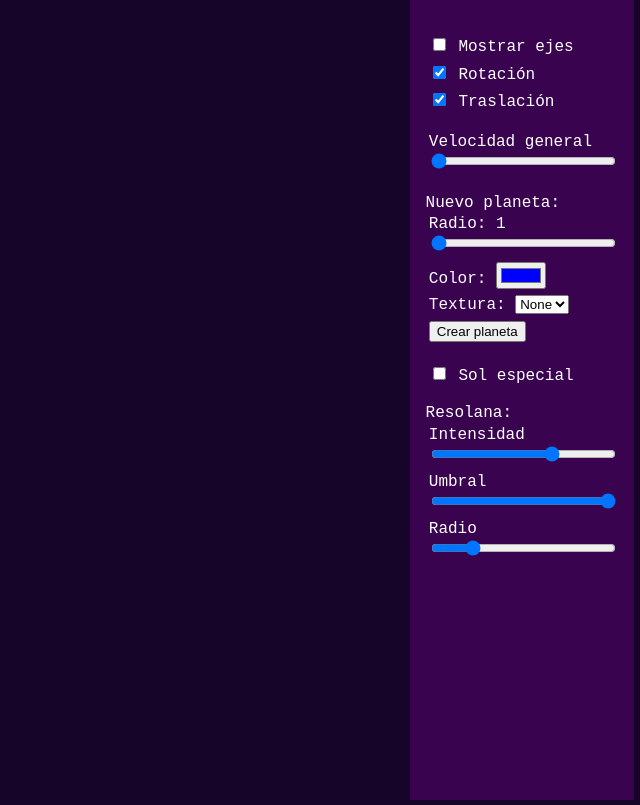
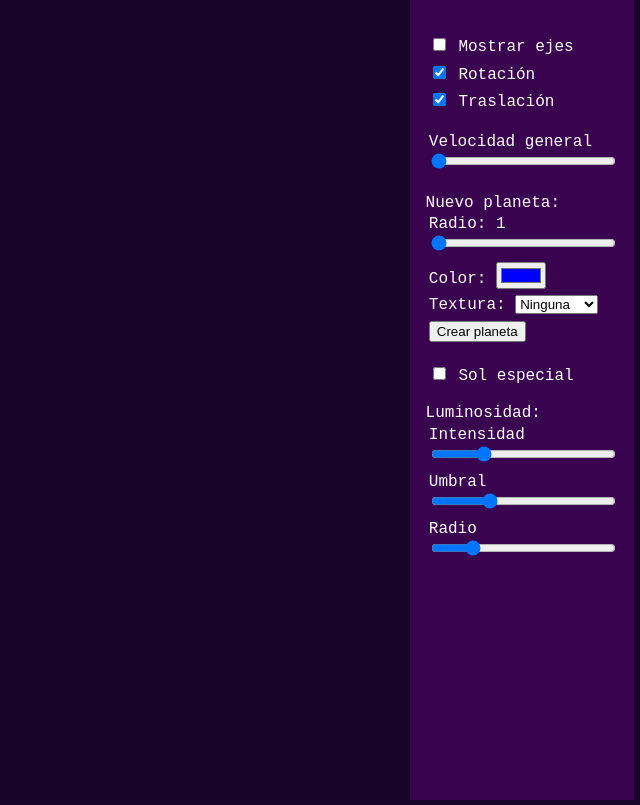
Before and after one commit to alebringas/solar-system, a plain HTML site: page index.html in a window 1280 px wide. Shown: the whole page, without its empty margins (640-1280 px from the left). Drawn offline with nearby package versions, Linux system fonts and the light colour scheme.

Commit message:
Textures

```diff
--- a/index.html
+++ b/index.html
@@ -34,7 +34,6 @@
                     </div>
                 </div>
                 <div class="control-group">Nuevo planeta:
-                    <!-- <div class="control">Modelo:<br/><input id="obj" type="file" accept=".obj"/></div> -->
                     <div class="control">Radio:
                         <output>1</output>
                         <input id="new-planet-radius" type="range" min="1" max="10" value="1" oninput="this.previousElementSibling.value = this.value"/>
@@ -45,8 +44,17 @@
                     </div>
                     <div class="control"> Textura:
                         <select id="texture-selector">
-                            <option value="">None</option>
-                            <option value="sunPOT.png">Sun</option>
+                            <option value="">Ninguna</option>
+                            <option value="./textures/sunPOT.png">Sol</option>
+                            <option value="./textures/lava.jpg">Lava</option>
+                            <option value="./textures/pastafrola.jpg">Pastafrola</option>
+                            <option value="./textures/brick.jpg">Ladrillo</option>
+                            <option value="./textures/cookie.jpg">Galletita</option>
+                            <option value="./textures/teapot.jpg">Tetera</option>
+                            <option value="./textures/arbol.jpg">Planta</option>
+                            <option value="./textures/dirt.png">Suelo</option>
+                            <option value="./textures/piedras.jpg">Piedras</option>
+                            <option value="./textures/escamas.jpg">Escamas</option>
                         </select>
                     </div>
                     <div class="control">
@@ -59,18 +67,14 @@
                         <label for="special-sun">Sol especial</label>
                     </div>
                 </div>
-                <div class="control-group">Resolana:
-                    <!-- <div class="control">
-                        <input type="range" id="exposure" step="0.1" min="0" max="1" value="1">
-                        <label for="exposure">Exposición</label>
-                    </div> -->
+                <div class="control-group">Luminosidad:
                     <div class="control">
                         <label for="bloom-strength">Intensidad</label>
-                        <input type="range" id="bloom-strength" step="0.1" min="0" max="1.5" value="1">
+                        <input type="range" id="bloom-strength" step="0.1" min="0" max="1.5" value="0.4">
                     </div>
                     <div class="control">
                         <label for="bloom-threshold">Umbral</label>
-                        <input type="range" id="bloom-threshold" step="0.1" min="0" max="1" value="1">
+                        <input type="range" id="bloom-threshold" step="0.1" min="0" max="1" value="0.3">
                     </div>
                     <div class="control">
                         <label for="bloom-radius">Radio</label>
--- a/main.js
+++ b/main.js
@@ -88,7 +88,7 @@ const earth = newPlanet(1, 0x0000ff, systemRadius + earthRadius + 1);
 scene.add(earth);
 
 function newSun(radius) {
-    let texture = textureLoader.load("sunPOT.png");
+    let texture = textureLoader.load("./textures/sunPOT.png");
     texture.wrapS = THREE.RepeatWrapping;
     texture.wrapT = THREE.RepeatWrapping;
     texture.repeat.set(2,2);
@@ -174,7 +174,7 @@ function resizeRendererToDisplaySize(renderer) {
 
 const objLoader = new OBJLoader();
 
-let teapot = objLoader.load("teapot.obj", loadTeapotSun, onProgress, onError);
+let teapot = objLoader.load("./models/teapot.obj", loadTeapotSun, onProgress, onError);
 
 
 function onError( error ) {
@@ -219,6 +219,8 @@ function getTexture() {
     if ( fileName != "" ) {
         texture = textureLoader.load( fileName );
         texture.wrapS = THREE.RepeatWrapping;
+        texture.wrapT = THREE.RepeatWrapping;
+        texture.repeat.set(4,4);
     }
     return texture;
 }
```
Also changed, not shown: models/teapot.obj (renamed from teapot.obj), space.jpg (deleted), sun.png (deleted), textures/arbol.jpg (added), textures/cookie.jpg (added), textures/dirt.png (added), textures/escamas.jpg (added), textures/lava.jpg (added), textures/pastafrola.jpg (added), textures/sunPOT.png (renamed from sunPOT.png), textures/teapot.jpg (added), 2 other files.
